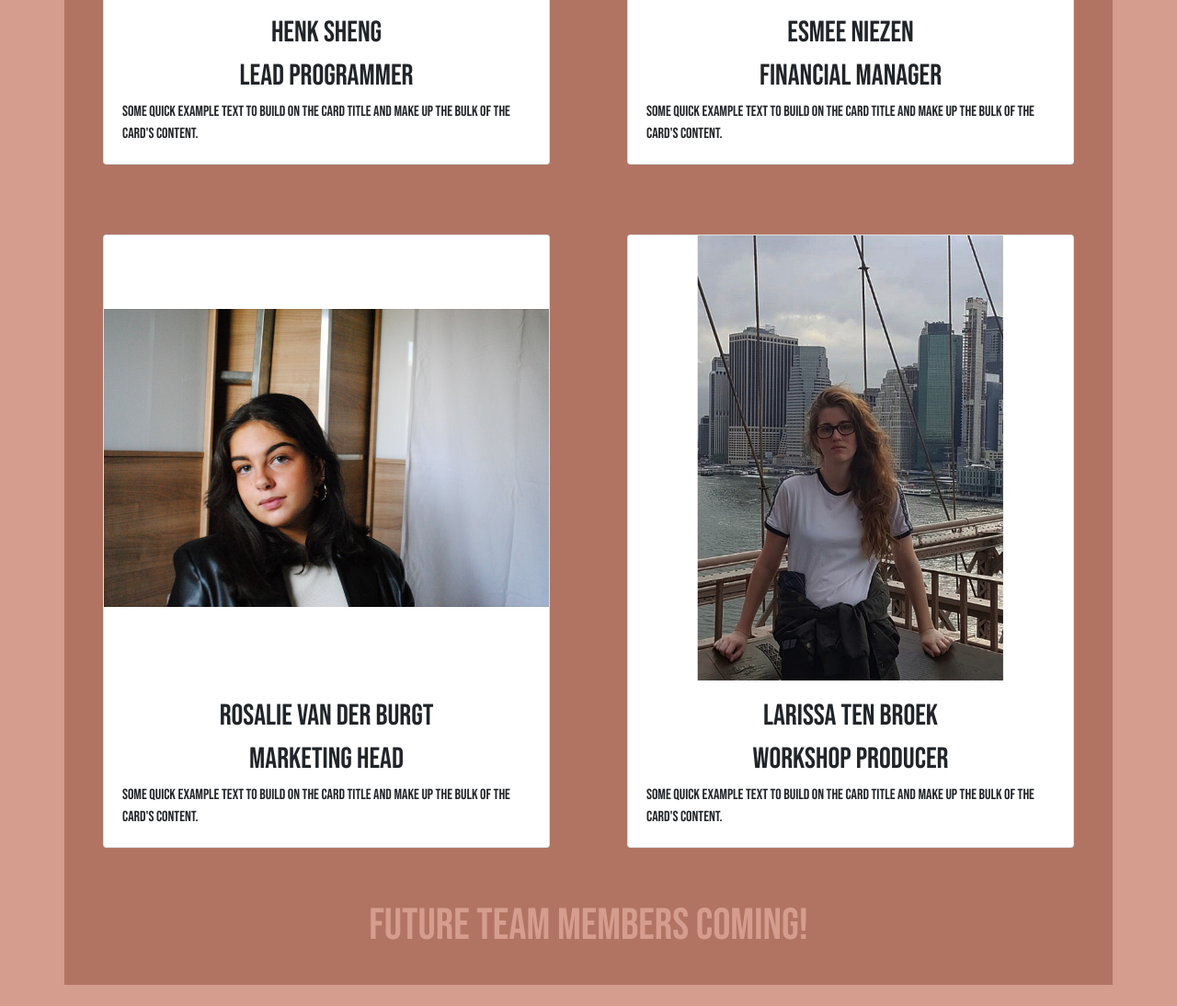
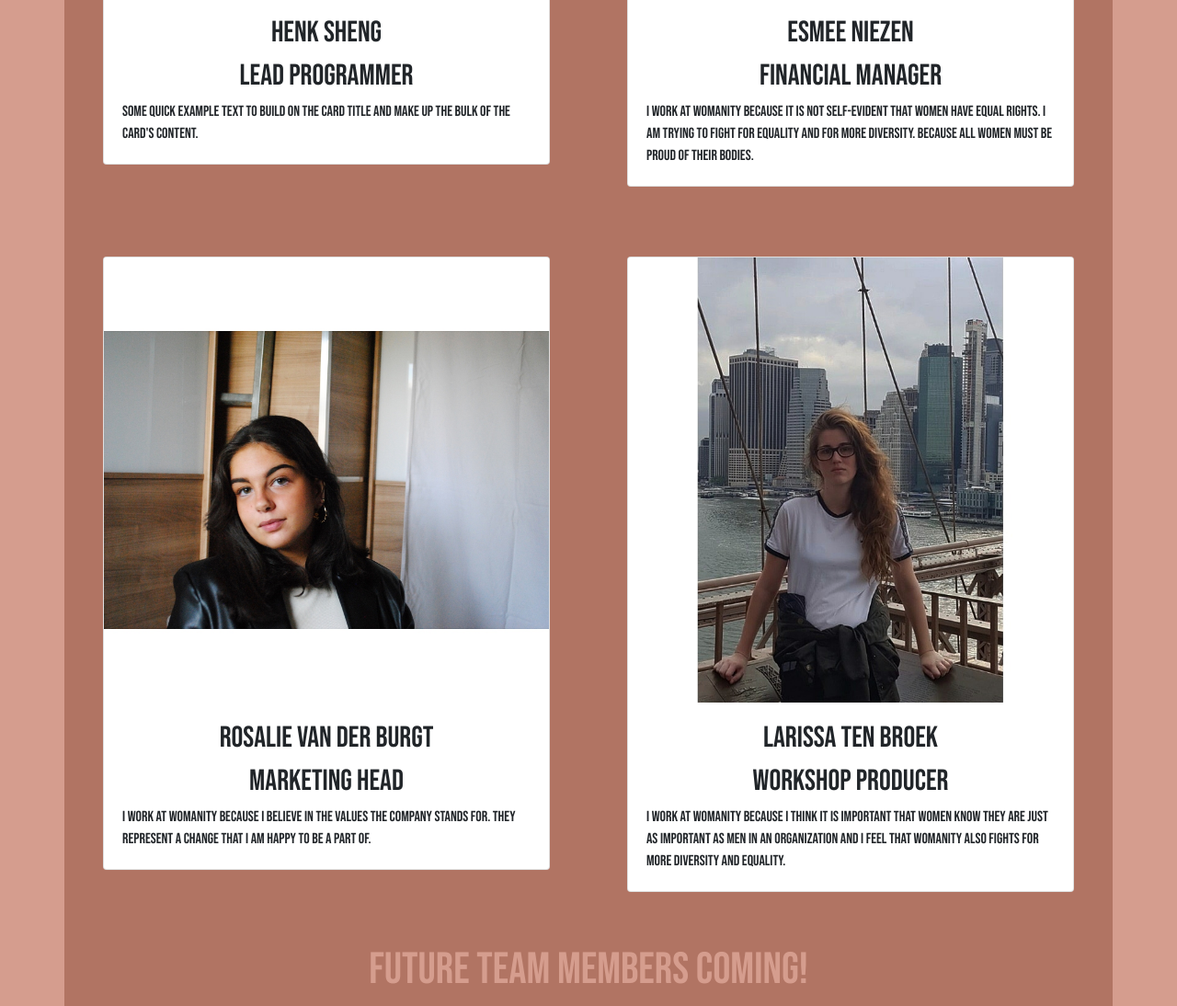
Before and after one commit to Friedgold010/womanity-brand-dev, a plain HTML site: page theteam.html in a window 1280 px wide. Shown: the part 732-1826 px from the top of the page at 92% size. Before the commit the page ends 1803 px from the top, so only its background shows below. Drawn offline with Linux system fonts and the light colour scheme.

Commit message:
Update theteam.html

```diff
--- a/theteam.html
+++ b/theteam.html
@@ -61,10 +61,7 @@
                     <div class="card-body">
                         <h5 class="card-title1 VISION">Esmee Niezen</h5>
                         <h5 class="card-title2 VISION">Financial manager</h5>
-                        <p class="card-text textBebas">Some quick example text to build on the card title and make up
-                            the bulk of
-                            the
-                            card's content.</p>
+                        <p class="card-text textBebas">I work at Womanity because it is not self-evident that women have equal rights. I am trying to fight for equality and for more diversity. Because all women must be proud of their bodies.</p>
                     </div>
                 </div>
             </div>
@@ -76,10 +73,7 @@
                     <div class="card-body">
                         <h5 class="card-title1 VISION">Rosalie van der Burgt</h5>
                         <h5 class="card-title2 VISION">Marketing Head</h5>
-                        <p class="card-text textBebas">Some quick example text to build on the card title and make up
-                            the bulk of
-                            the
-                            card's content.</p>
+                        <p class="card-text textBebas">I work at womanity because i believe in the values the company stands for. They represent a change that I am happy to be a part of.</p>
                     </div>
                 </div>
             </div>
@@ -89,10 +83,7 @@
                     <div class="card-body">
                         <h5 class="card-title1 VISION">Larissa ten Broek</h5>
                         <h5 class="card-title2 VISION">Workshop Producer</h5>
-                        <p class="card-text textBebas">Some quick example text to build on the card title and make up
-                            the bulk of
-                            the
-                            card's content.</p>
+                        <p class="card-text textBebas">I work at womanity because i think it is important that women know they are just as important as men in an organization and I feel that womanity also fights for more diversity and equality.</p>
                     </div>
                 </div>
             </div>
```
